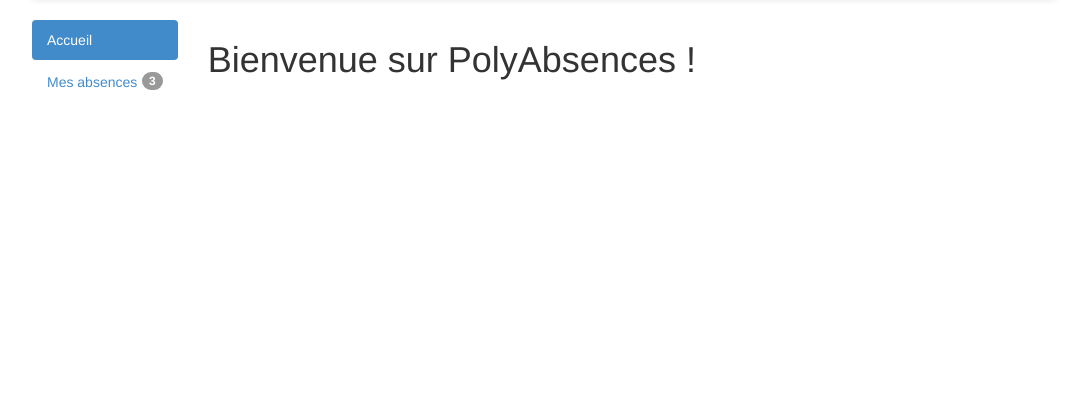
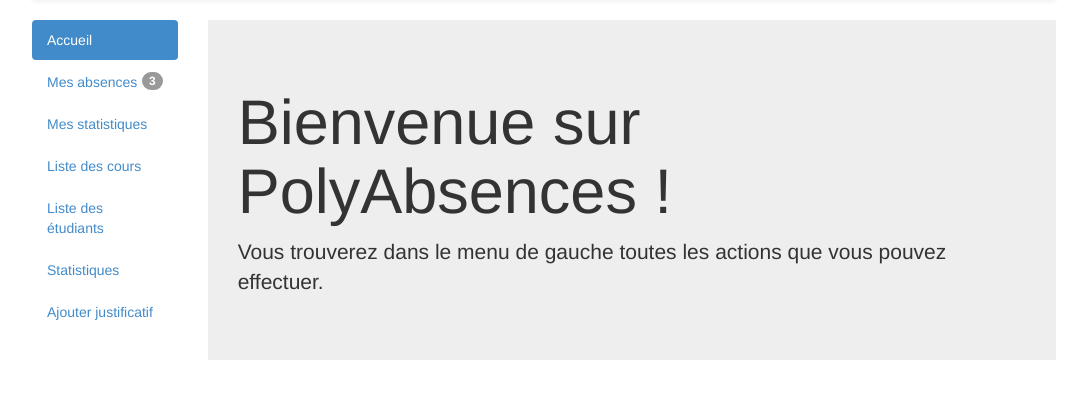
Before and after one commit to Zikkee/ProjetWesh, a Django app: page /absences/ in a window 1280 px wide. Shown: the part 51-450 px from the top of the page, without its empty margins (96-1183 px from the left). Run offline with Django 3.2, Linux system fonts and the light colour scheme; a user stored in the database is signed in; data comes from the database, SQL or seed files in the repository; both versions use the stored data as it was after the commit; parts of the project's set-up code (start-up, migrations or seed data) failed here and were passed over; some libraries are stand-ins or nearby versions.

Commit message:
Ajout statiques etudiant + générales, ajout vue "mes absences" pour un etudiant

```diff
--- a/absences/context_processor.py
+++ b/absences/context_processor.py
@@ -42,4 +42,5 @@ def determinerGroupe(request):
 		groupeUtilisateur['secretaire'] = None
 		groupeUtilisateur['enseignant'] = None
 
+	# pdb.set_trace()
 	return {'groupeUtilisateur':groupeUtilisateur}
--- a/absences/templates/absences/index.html
+++ b/absences/templates/absences/index.html
@@ -1,6 +1,21 @@
 {% extends "general.html" %}
 
 {% block content %}
-<h1>Bienvenue sur PolyAbsences !</h1>
+<div class="jumbotron">
+	<h1>Bienvenue sur PolyAbsences !</h1>
+
+	{% if not user.is_authenticated %}
+		<p>Avant toute chose, il est nécessaire de vous connecter.</p>
+		<p>
+			<a href="{% url 'absences:connexion' %}">
+				<button type="button" class="btn btn-default"><span class="glyphicon glyphicon-user"></span>
+				Me connecter sur PolyAbsences
+			</button>
+			</a>
+		</p>
+	{% else %}
+		<p>Vous trouverez dans le menu de gauche toutes les actions que vous pouvez effectuer.</p>
+	{% endif %}
+</div>
 
 {% endblock %}
--- a/absences/urls.py
+++ b/absences/urls.py
@@ -6,6 +6,7 @@ urlpatterns = patterns('',
 	url(r'^$', views.index, name='index'),
 	url(r'^connexion/$', views.connexion, name='connexion'),
 	url(r'^deconnexion/$', views.deconnexion, name='deconnexion'),
+	url(r'^mesabsences/$', views.mesAbsences, name="mesAbsences"),
 	url(r'^cours/liste/$', views.CoursListView.as_view(), name='listeCours'),
 	url(r'^cours/donnes/$', views.mesCours, name="listeCoursEnseignant"),
 	url(r'^cours/liste/(\d{4})/$', views.CoursListViewAnne.as_view(), name='listeCoursAnnee'),
@@ -18,5 +19,8 @@ urlpatterns = patterns('',
 	url(r'^eleves/$', views.listeEleve, name='listeEleve'),
 	url(r'^eleves/(?P<idEleve>\d+)/$', views.infosEleve, name='infosEleve'),
 	url(r'^promotions/(?P<idPromotion>\d+)/$', views.infosPromotion, name='infosPromotion'),
-	url(r'^obtenirJustificatif/(?P<idAbsence>\d+)/$', views.obtenirJustificatif, name='obtenirJustificatif')
+	url(r'^obtenirJustificatif/(?P<idAbsence>\d+)/$', views.obtenirJustificatif, name='obtenirJustificatif'),
+	url(r'^statistiques/mesabsences/$', views.mesStatistiques, name="mesStatistiques"),
+	url(r'^statistiques/etudiant/(?P<idEtudiant>\d+)/$', views.statistiquesEtudiant, name="statistiquesEtudiant"),
+	url(r'^statistiques/general/$', views.statistiquesGenerales, name="statistiquesGenerales"),
 )
--- a/absences/views.py
+++ b/absences/views.py
@@ -8,8 +8,9 @@ from django.core.urlresolvers import reverse
 from django.contrib.auth.decorators import login_required, permission_required
 from django.contrib import messages
 from django.contrib.auth.models import User
+from django.db.models import Count
 
-from absences.models import Cours, Absence, Justificatif, Etudiant, Groupe, Enseignant
+from absences.models import Cours, Absence, Justificatif, Etudiant, Groupe, Enseignant, Matiere
 from absences.forms import ConnexionForm, JustificatifForm, JustificatifMultipleForm
 
 from datetime import datetime
@@ -51,6 +52,7 @@ def deconnexion(request):
 	return redirect(reverse('absences:index'))
 
 # Affiche tous les cours de la bdd
+# @permission_required('absences.add_cours')
 class CoursListView(ListView):
 	model = Cours
 	context_object_name = 'listeCours'
@@ -58,6 +60,7 @@ class CoursListView(ListView):
 	paginate_by = 10
 
 # Affiche tous les cours d'une année
+# @permission_required('absences.add_cours')
 class CoursListViewAnne (CoursListView):
 	def get_queryset(self):
 		dateDebut = datetime(int(self.args[0]), 1, 1, 0, 0, 0)
@@ -66,6 +69,7 @@ class CoursListViewAnne (CoursListView):
 		return Cours.objects.filter(dateDebut__gte = dateDebut, dateFin__lte = dateFin)
 
 # Affiche tous les cours d'un mois
+# @permission_required('absences.add_cours')
 class CoursListViewMois (CoursListView):
 	def get_queryset(self):
 		r = monthrange(int(self.args[0]), int(self.args[1])) # Pour connaître le nombre de jours dans le mois
@@ -76,24 +80,14 @@ class CoursListViewMois (CoursListView):
 		return Cours.objects.filter(dateDebut__gte = dateDebut, dateFin__lte = dateFin)
 
 # Affiche tous les cours d'un jour
+# @permission_required('absences.add_cours')
 class CoursListViewJour (CoursListView):
 	def get_queryset(self):
 		dateDebut = datetime(int(self.args[0]), int(self.args[1]), int(self.args[2]), 0, 0, 0)
 		dateFin = datetime(int(self.args[0]), int(self.args[1]), int(self.args[2]), 23, 59, 59)
 		return Cours.objects.filter(dateDebut__gte = dateDebut, dateFin__lte = dateFin)
 
-# class CoursListeEnseignant (CoursListView):
-# 	def get_queryset(self):
-# 		enseignant = None
-# 		# pdb.set_trace()
-# 		try:
-# 			enseignant = Enseignant.objects.get(user = request.user.id)
-# 		except:
-# 			enseignant = None
-
-# 		pdb.set_trace()
-# 		return Cours.objects.filter(dateFin__lte = datetime.now(), donne_par__id = enseignant)
-
+@permission_required('absences.add_absence')
 def mesCours(request):
 	enseignant = Enseignant.objects.get(user=request.user.id)
 	cours = Cours.objects.filter(dateFin__lte = datetime.now(), donne_par__id= enseignant.id, saisieEffectuee = False).order_by('-dateFin')
@@ -139,7 +133,7 @@ def saisieAbsences(request, cours_id):
 		messages.error(request, 'La saisie pour ce cours a déjà été effectuée.')
 		return redirect(reverse('absences:index'))
 
-	return render(request, 'absences/saisie.html', {'cours':cours, 'etudiants':etudiants})
+	return render(request, 'absences/saisie.html', {'cours':cours})
 
 @login_required
 def listeEleve(request):
@@ -148,17 +142,23 @@ def listeEleve(request):
 	return render(request, 'absences/listeEleve.html', context)
 
 @login_required
-
 def infosEleve(request, idEleve):
 	eleve = get_object_or_404(Etudiant, id=idEleve)
 	absences = Absence.objects.filter(etudiant=eleve)
-	return render(request, 'absences/infosEleve.html', {'eleve': eleve, 'absences':absences})
+	return render(request, 'absences/infosEleve.html', {'eleve': eleve, 'absences':absences, 'own':True})
+
+@login_required
+def mesAbsences(request):
+	eleve = Etudiant.objects.get(user=request.user.id)
+	absences = Absence.objects.filter(etudiant = eleve)
+	return render(request, 'absences/infosEleve.html', {'eleve':eleve, 'absences':absences})
 
 @login_required
 def infosPromotion(request, idPromotion):
 	promotion = get_object_or_404(Promotion, id=idPromotion)
 	return render(request, 'absences/infosPromotion.html', {'promotion': promotion})
 
+@permission_required('absences.add_justificatif')
 def ajouterJustificatif(request, absence_id):
 	absence = get_object_or_404(Absence, pk=absence_id)
 	cours = absence.cours
@@ -183,6 +183,7 @@ def ajouterJustificatif(request, absence_id):
 
 	return render(request, 'absences/ajouterJustificatif.html',{'absence':absence, 'form':form})
 
+@permission_required('absences.add_justificatif')
 def ajouterMultipleJustificatif(request):
 	"""Aouter un justificatif pour plusieurs cours"""
 	form = None
@@ -226,3 +227,60 @@ def obtenirJustificatif(request, idAbsence):
 	justificatif = absence.justificatif
 
 	return HttpResponse(justificatif.genre)
+
+
+def mesStatistiques(request, idEtudiant = 0):
+
+	if idEtudiant == 0:
+		etudiant = get_object_or_404(Etudiant, user=request.user.id)
+	else:
+		etudiant = get_object_or_404(Etudiant, pk=idEtudiant)
+
+	nb = {}
+	nb['nonJustifiees'] = {}
+	nb['justifiees'] = {}
+
+	nb['nonJustifiees']['nb'] = Absence.objects.filter(etudiant = etudiant, justifie = False).count()
+	nb['nonJustifiees']['name'] = 'Non justifiées'
+
+	nb['justifiees']['nb'] = Absence.objects.filter(etudiant = etudiant, justifie = True).count()
+	nb['justifiees']['name'] = 'Justifiées'
+
+	nb['total'] = nb['justifiees']['nb'] + nb['nonJustifiees']['nb']
+
+	absences = Absence.objects.filter(etudiant = etudiant)
+	listeAbsences = {}
+
+	for absence in absences:
+		matiere = absence.cours.matiere.intitule
+		if not matiere in listeAbsences.keys():
+			listeAbsences[matiere] = 1
+		else:
+			listeAbsences[matiere] += 1
+
+	return render(request, 'absences/statistiquesEtudiant.html', {'nb':nb, 'listeAbsences':listeAbsences})
+
+def statistiquesEtudiant(request, idEtudiant):
+	return mesStatistiques(request, idEtudiant)
+
+def statistiquesGenerales(request):
+
+	# Absences justifiées - non justifiées
+	absencesNonJustifiees = Absence.objects.filter(justifie = False).count()
+	absencesJustifiees = Absence.objects.filter(justifie = True).count()
+	totalAbsences = absencesJustifiees+absencesNonJustifiees
+
+	# 5 matières avec le plus d'absents
+	listeAbsencesMatieres = {}
+
+	matieres = Matiere.objects.all()
+	for matiere in matieres:
+		listeAbsencesMatieres[matiere] = Absence.objects.filter(cours__matiere = matiere).count()
+
+	sortedListeAbsencesMatieres = sorted(listeAbsencesMatieres.items(), key=lambda x: x[1], reverse=True)
+	listeAbsencesMatieres = sortedListeAbsencesMatieres[:5]
+
+	# 5 etudiants les plus absents
+	etudiantsAbsents = Etudiant.objects.annotate(num_abs=Count('absence')).order_by('-num_abs')[:5]
+
+	return render(request, 'absences/statistiquesGenerales.html', {'listeAbsencesMatieres': listeAbsencesMatieres, 'absencesNonJustifiees':absencesNonJustifiees, 'absencesJustifiees':absencesJustifiees, 'totalAbsences':totalAbsences, 'etudiantsAbsents':etudiantsAbsents})
--- a/templates/general.html
+++ b/templates/general.html
@@ -32,6 +32,15 @@
 		<!-- Fin barre de navigation -->
 <!-- 		<h1>Gestion des absences <small>Polytech Nantes</small></h1>
  -->
+ 		{% if groupeUtilisateur.etudiant %}
+ 			{% if nb.absences > 3 %}
+ 				<div class="alert alert-warning">
+ 					<button type="button" class="close" data-dismiss="alert" aria-hidden="true">&times;</button>
+
+ 					Vous avez plus de 3 absences injustifiées. Veuillez les justifier auprès du secrétariat.
+ 				</div>
+ 			{% endif %}
+ 		{% endif %}
 		{% if messages %}
 				{% for message in messages %}
 					{% if message.tags == 'error' %}
@@ -54,16 +63,18 @@
 				<ul class="nav nav-pills nav-stacked">
 				  	<li class="active"><a href="{% url 'absences:index' %}">Accueil</a></li>
 					{% if groupeUtilisateur.etudiant %}
-						<li><a href="#">Mes absences <span class="badge pull-right">{{nb.absences}}</span></a></li>
+						<li><a href="{% url 'absences:mesAbsences' %}">Mes absences <span class="badge pull-right">{{nb.absences}}</span></a></li>
+						<li><a href="{% url 'absences:mesStatistiques' %}">Mes statistiques</a></li>
 					{% endif %}
-					{% if groupeUtilisateur.secretaire or groupeUtilisateur.enseignant %}
+					{% if groupeUtilisateur.secretaire or groupeUtilisateur.enseignant or perms.absences.add_justificatif %}
 					<li><a href="{% url 'absences:listeCours' %}">Liste des cours</a></li>
-					<li><a href="{% url 'absences:listeEleve' %}">Liste des élèves</a></li>
+					<li><a href="{% url 'absences:listeEleve' %}">Liste des étudiants</a></li>
+					<li><a href="{% url 'absences:statistiquesGenerales' %}">Statistiques</a></li>
 					{% endif %}
 					{% if groupeUtilisateur.enseignant %}
 					<li><a href="{% url 'absences:listeCoursEnseignant' %}">Cours donnés <span class="badge pull-right">{{nb.nonSaisis}}</span></a></li>
 					{% endif %}
-					{% if groupeUtilisateur.secretaire %}
+					{% if groupeUtilisateur.secretaire or perms.absences.add_justificatif %}
 					<li><a href="{% url 'absences:ajouterMultipleJustificatif' %}">Ajouter justificatif</a></li>
 					{% endif %}
 				</ul>
@@ -73,8 +84,19 @@
 	 		</div>
 		</div>
 	</div>
+
+	<script type="text/javascript">
+		$(".alert").alert()
+	</script>
+
 	<script src="{% static 'js/jquery.min.js' %}" type="text/javascript"></script>
 	<script src="{% static 'js/bootstrap.min.js' %}" type="text/javascript"></script>
 	<script src="{% static 'js/scripts.js' %}" type="text/javascript"></script>
+	<script src="{% static 'js/highcharts/js/highcharts.js' %}" type="text/javascript"></script>
+	<script src="{% static 'js/highcharts/js/modules/exporting.js' %}" type="text/javascript"></script>
+
+    {% block additionalJS %}
+
+    {% endblock %}
 	</body>
 </html>
```
Also changed, not shown: absences/templates/absences/infosEleve.html (+11 -1 lines), db.sqlite3.
